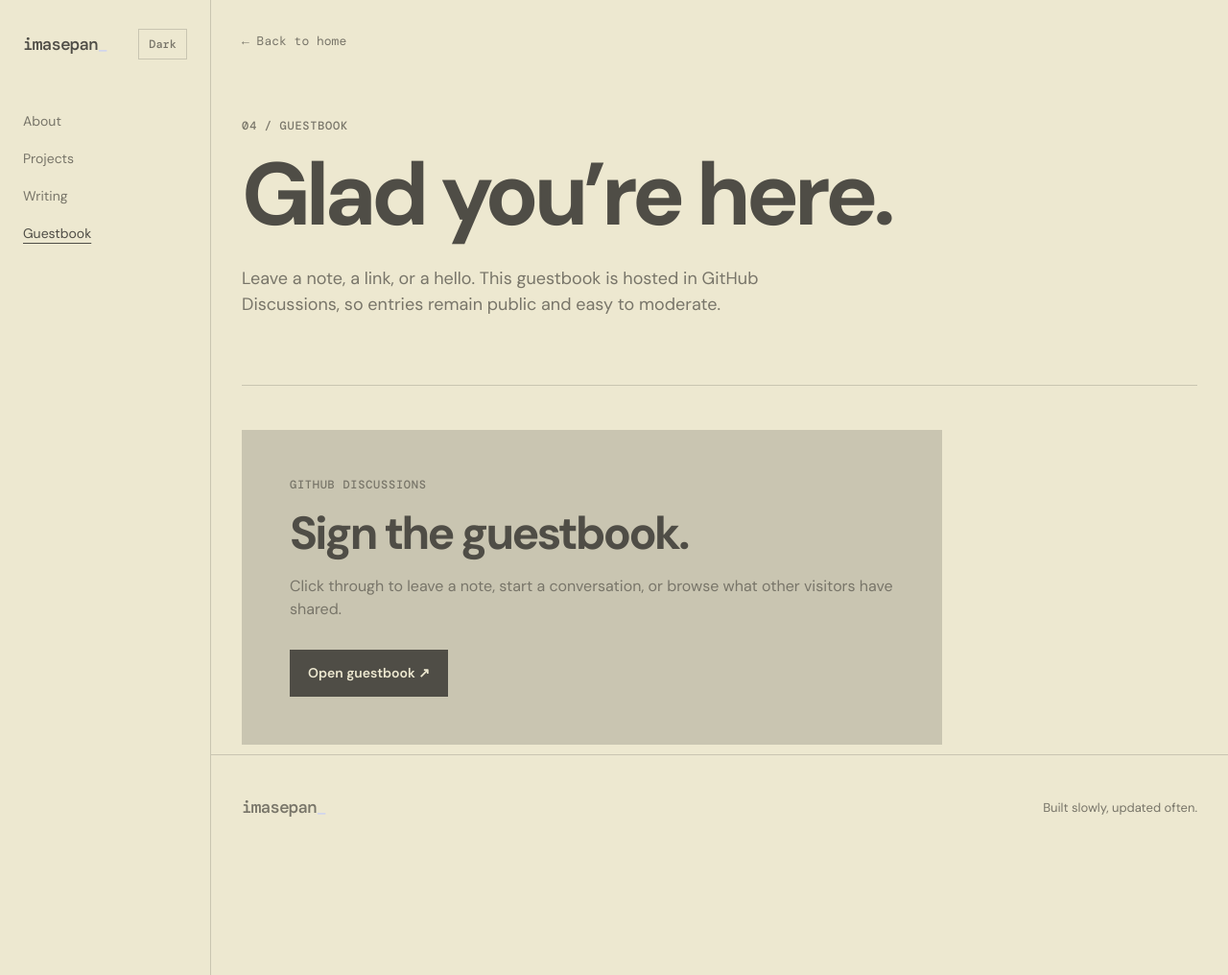
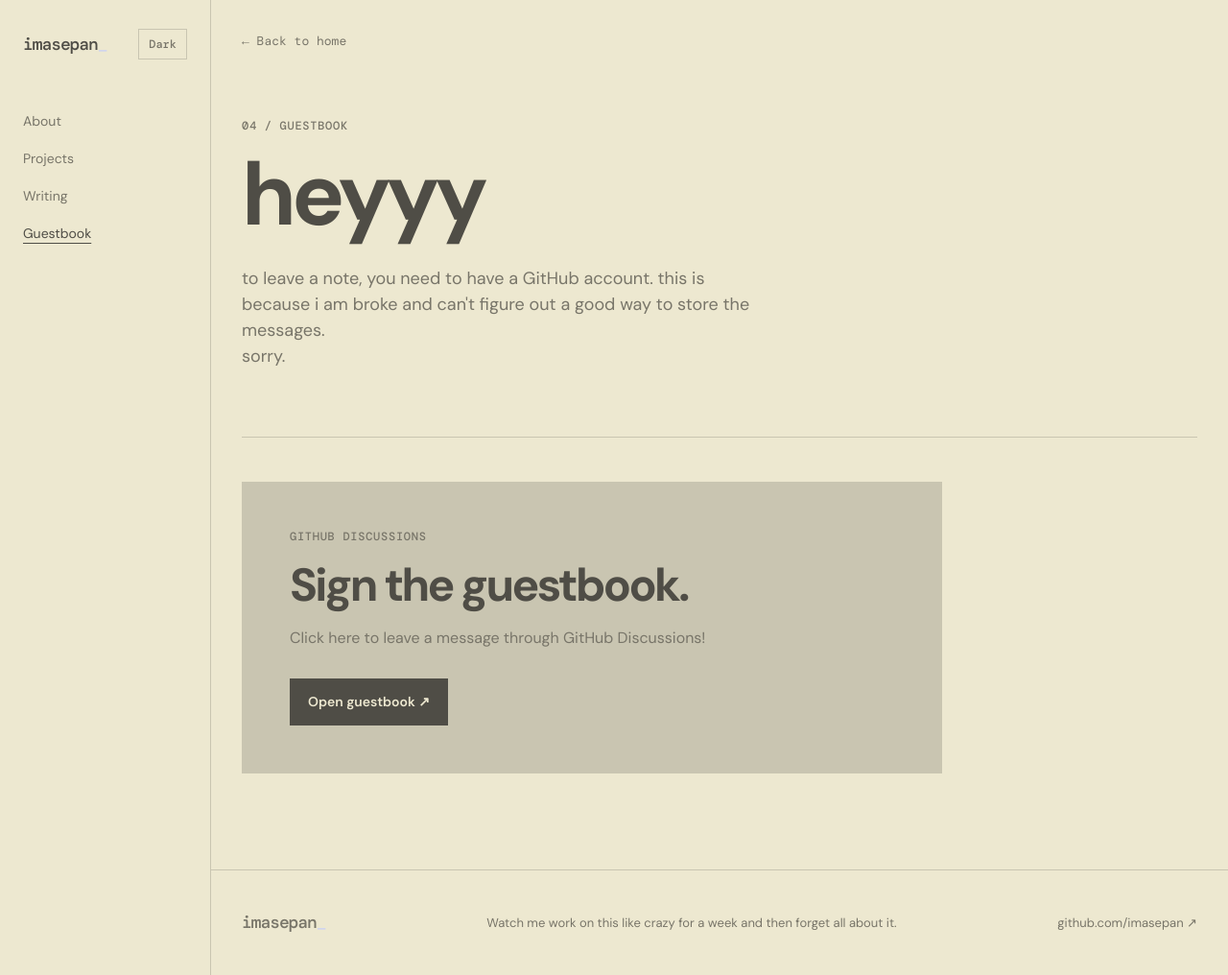
Before and after one commit to imasepan/imasepan.github.io, a Jekyll site: the page guestbook.html, which Jekyll copies as it is, in a window 1280 px wide and 1016 px high. Shown: the whole window at 96% size. Built offline with Jekyll 4.4.1, drawn with Linux system fonts in a browser that asks for light colours.

Commit message:
Restore personalized guestbook and consistent footer

```diff
--- a/guestbook.html
+++ b/guestbook.html
@@ -30,17 +30,21 @@
       <a class="page-back" href="index.html">← Back to home</a>
       <section class="page-intro">
         <p class="eyebrow">04 / guestbook</p>
-        <h1>Glad you’re here.</h1>
-        <p>Leave a note, a link, or a hello. This guestbook is hosted in GitHub Discussions, so entries remain public and easy to moderate.</p>
+        <h1>heyyy</h1>
+        <p>to leave a note, you need to have a GitHub account. this is because i am broke and can't figure out a good way to store the messages.<br /> sorry.</p>
       </section>
       <section class="guestbook-callout">
         <p class="eyebrow">GitHub Discussions</p>
         <h2>Sign the guestbook.</h2>
-        <p>Click through to leave a note, start a conversation, or browse what other visitors have shared.</p>
+        <p>Click here to leave a message through GitHub Discussions!</p>
         <a class="button button-primary" href="https://github.com/imasepan/imasepan.github.io/discussions" target="_blank" rel="noreferrer">Open guestbook ↗</a>
       </section>
     </main>
-    <footer class="site-footer"><a class="wordmark" href="index.html">imasepan<span>_</span></a><p>Built slowly, updated often.</p></footer>
+    <footer class="site-footer">
+      <a class="wordmark" href="index.html">imasepan<span>_</span></a>
+      <p>Watch me work on this like crazy for a week and then forget all about it.</p>
+      <a href="https://github.com/imasepan" target="_blank" rel="noreferrer">github.com/imasepan ↗</a>
+    </footer>
     <script src="script.js"></script>
   </body>
 </html>
```
